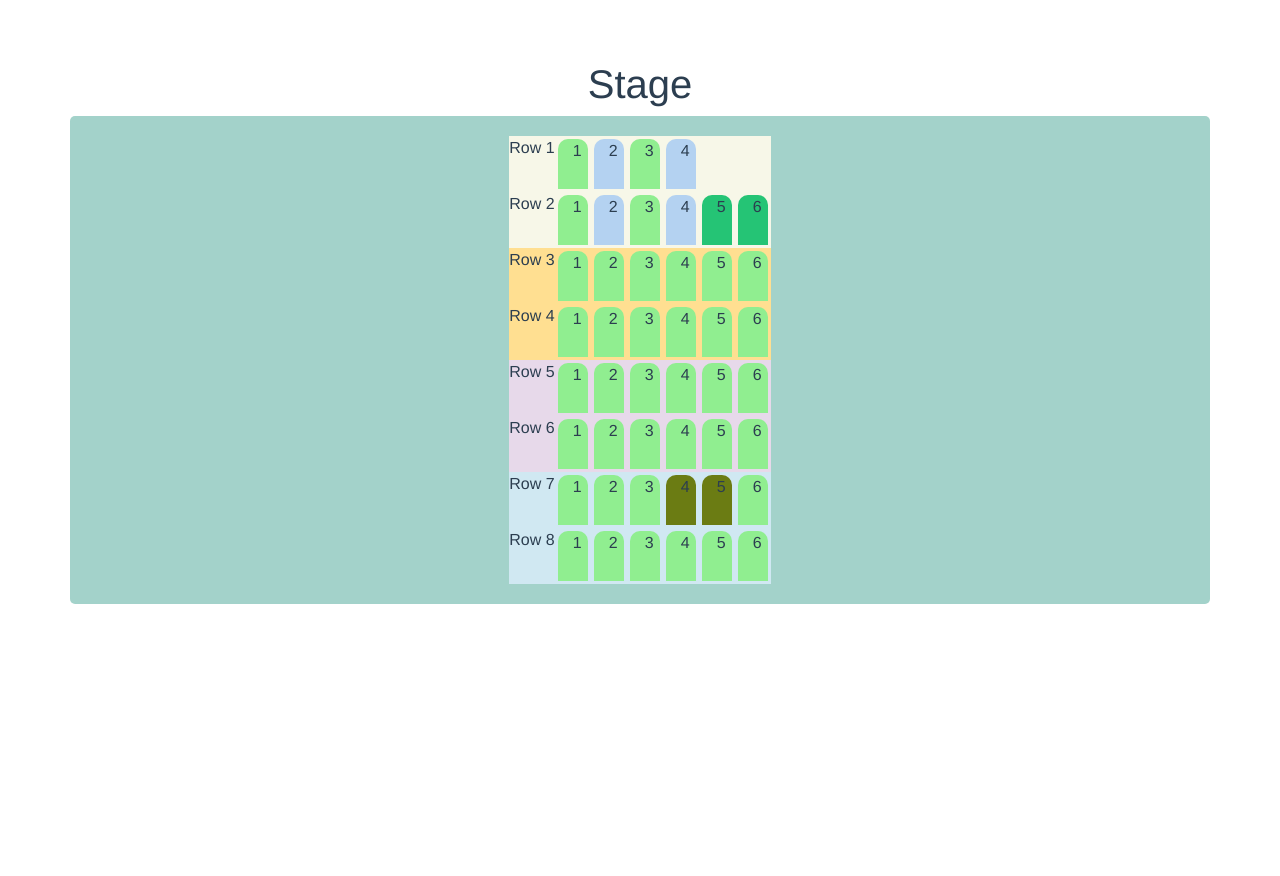
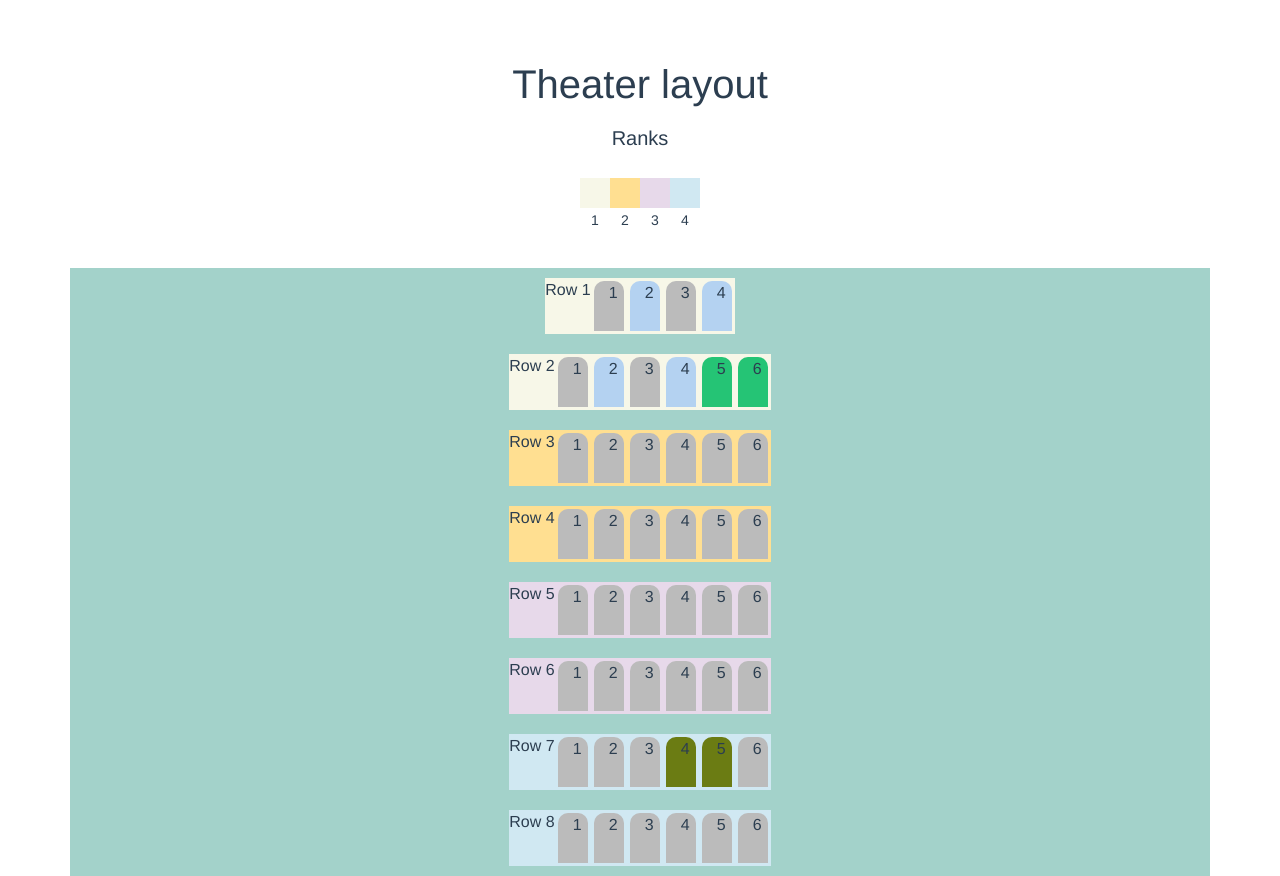
Before and after one commit to montagapallarols/vue-theater-layout, a Vue app: page / in a window 1280 px wide. Before the commit the page ends 800 px from the top, so only its background shows below. Built offline with nearby package versions, Linux system fonts and the light colour scheme.

Commit message:
install jest and add test script

```diff
--- a/package.json
+++ b/package.json
@@ -5,9 +5,12 @@
   "scripts": {
     "serve": "vue-cli-service serve",
     "build": "vue-cli-service build",
-    "lint": "vue-cli-service lint"
+    "lint": "vue-cli-service lint",
+    "test": "jest"
   },
   "dependencies": {
+    "@vue/cli-plugin-unit-jest": "^4.5.11",
+    "@vue/test-utils": "^1.1.2",
     "bootstrap": "^4.6.0",
     "bootstrap-vue": "^2.21.2",
     "core-js": "^3.6.5",
--- a/src/components/Layout.vue
+++ b/src/components/Layout.vue
@@ -1,13 +1,28 @@
 <template>
   <div class="layout">
-    <h1>Stage</h1>
+    <h1>Theater layout</h1>
+    <h5>Ranks</h5>
+    <ul class="showcase">
+      <li>
+        <div class="rank1"></div>
+        <small>1</small>
+      </li>
+      <li>
+        <div class="seat rank2"></div>
+        <small>2</small>
+      </li>
+      <li>
+        <div class="seat rank3"></div>
+        <small>3</small>
+      </li>
+      <li>
+        <div class="seat rank4"></div>
+        <small>4</small>
+      </li>
+    </ul>
 
-    <b-container class="section">
-      <b-row
-        :class="getRank(index)"
-        v-for="(row, index) in audience"
-        :key="index"
-      >
+    <b-container class="section" v-for="(row, index) in audience" :key="index">
+      <b-row :class="getRank(index)">
         {{ `Row ${audience.indexOf(row) + 1}` }}
 
         <div v-for="(seat, index) in row" :key="index">
@@ -74,6 +89,7 @@ export default {
 
           const seatNumber = parseInt(seat);
           const seatIndex = seatNumber - 1;
+
           // I need to add some logic here to fit the requested seat number layout
           // I was going to create a table that follows the spicific order, and then assign each number from the table accordingly
 
@@ -103,6 +119,9 @@ export default {
 </script>
 
 <style lang="scss" scoped>
+h1 {
+  padding-bottom: 10px;
+}
 .showcase {
   display: flex;
   justify-content: center;
@@ -113,30 +132,39 @@ export default {
     display: flex;
     align-items: center;
     justify-content: center;
-    margin: 0 10px;
   }
 
   .showcase li small {
     margin-left: 2px;
   }
-  .seat {
-    background-color: lightgrey;
-    height: 40px;
-    width: 80px;
-    margin: 3px;
-    border-top-left-radius: 10px;
-    border-top-right-radius: 10px;
+  .rank1 {
+    background-color: #f7f7e8;
+    height: 30px;
+    width: 30px;
   }
-  .available {
-    background-color: lightgreen;
+  .rank2 {
+    background-color: #ffdf91;
+    height: 30px;
+    width: 30px;
+  }
+  .rank3 {
+    background-color: #e7d9ea;
+    height: 30px;
+    width: 30px;
+  }
+  .rank4 {
+    background-color: #d0e8f2;
+    height: 30px;
+    width: 30px;
   }
 }
+
 .section {
+  background-color: #a3d2ca;
   display: grid;
-  background-color: #a3d2ca;
   justify-content: center;
-  padding: 20px 10px;
-  border-radius: 5px;
+  padding: 10px 0px;
+
   .rank1 {
     background-color: #f7f7e8;
   }
@@ -150,7 +178,7 @@ export default {
     background-color: #d0e8f2;
   }
   .seat {
-    background-color: lightgreen;
+    background-color: #bbbbbb;
     height: 50px;
     width: 10px;
     margin: 3px;
```
Also changed, not shown: 2 other files (tests, documents, lock files or other folders).
